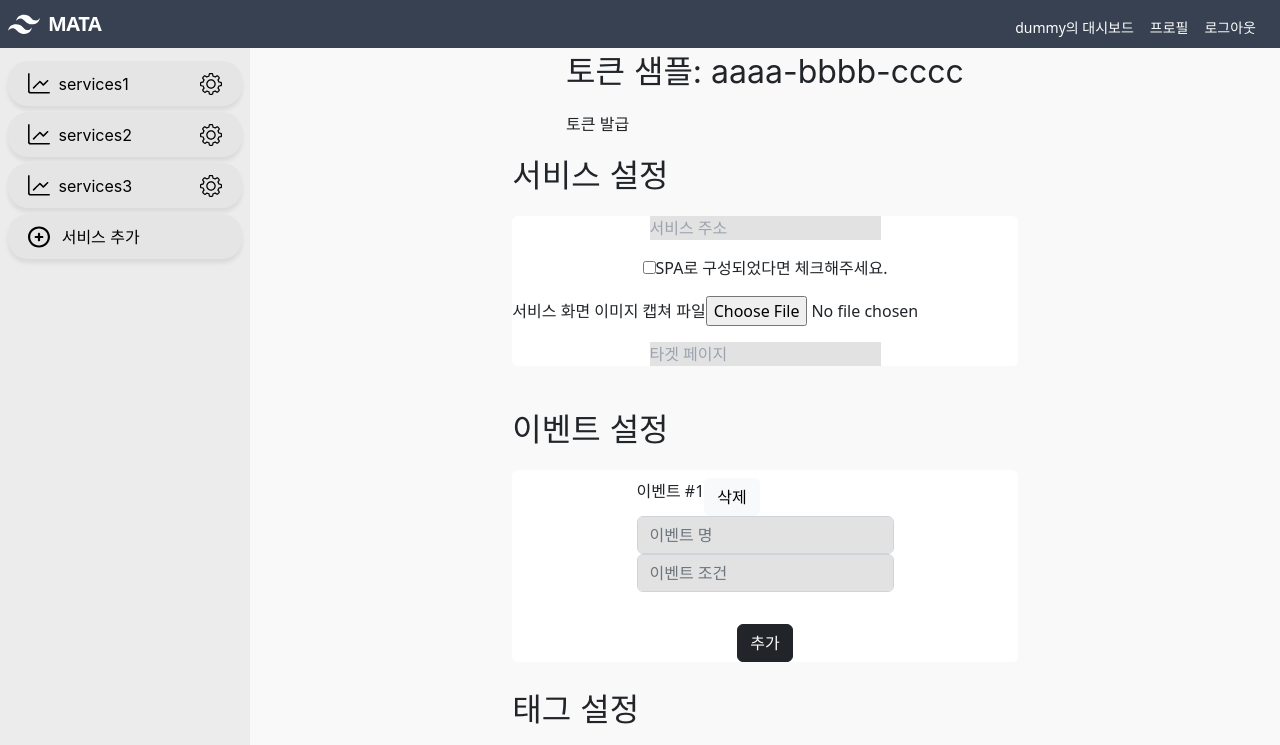
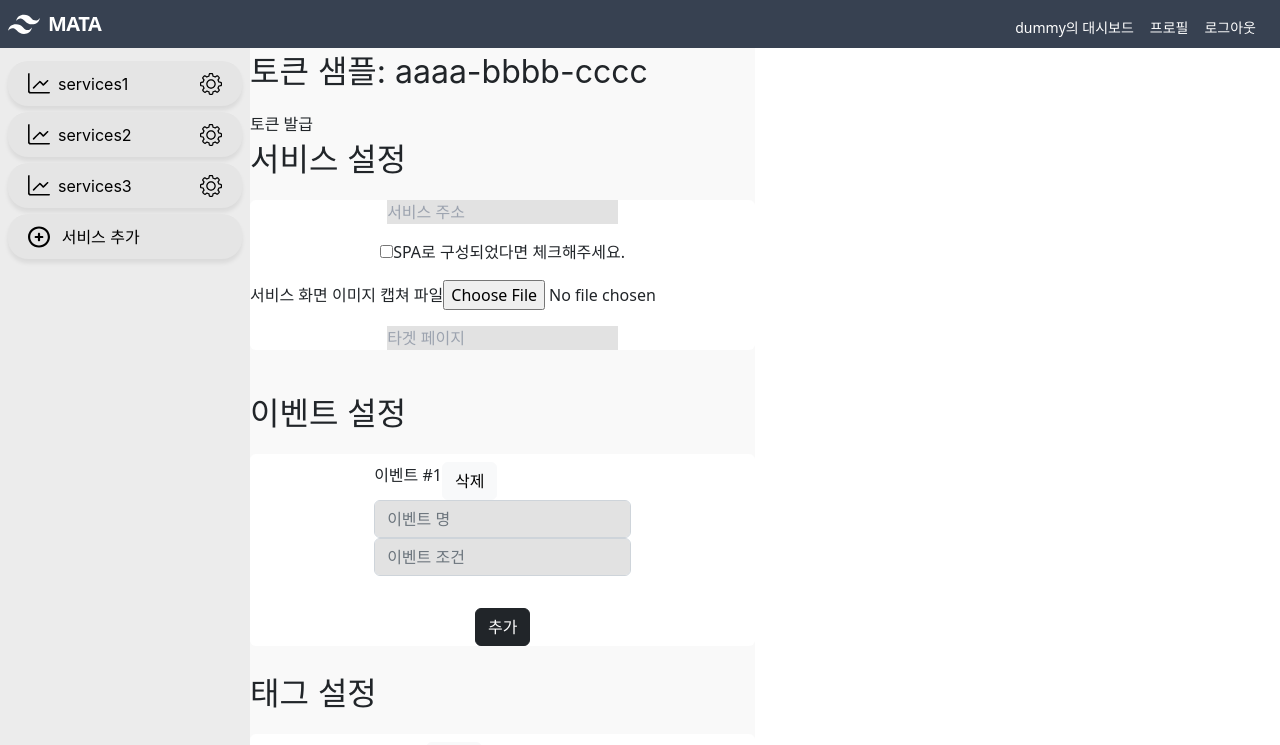
Before and after one commit to PolarbearHam/MATA2, a React (Create React App) app in the folder mata2/: page /service/1/setting in a window 1280 px wide. Shown: the top 745 px of the page. Built offline with nearby package versions, Linux system fonts and the light colour scheme; no server answers.

Commit message:
Feat: 페이지 제목 가져오기, Sidebar 디자인 개선

```diff
--- a/mata2/public/tagmanager.js
+++ b/mata2/public/tagmanager.js
@@ -109,6 +109,7 @@ export default class TagManager {
     })()
     this.events = this.injection.events;
     this.tags = this.injection.tags;
+    this.title = null;
     this.location = null;
     this.prevLocation = null;
     this.referrer = null;
@@ -181,6 +182,7 @@ export default class TagManager {
         targetName: (e && e.detail && e.detail['targetName']) ? e.detail['targetName'] : null,
         positionX: e && e.pageX ? e.pageX : null,
         positionY: e && e.pageY ? e.pageY : null,
+        title: this.title,
         location: this.location,
         referrer: this.referrer,
         timestamp: Date.now(),
@@ -194,11 +196,9 @@ export default class TagManager {
 
     // Tagmanager 부착/제거 로직
     this.attach = function () {
+      this.title = document.title;
       this.location = document.location.href;
-      console.log('location: '+this.location)
-      console.log('prev: '+this.prevLocation)
       this.referrer = this.spa ? (this.prevLocation ? this.prevLocation : document.referrer) : document.referrer;
-      console.log('referrer: '+this.referrer)
 
       let keys = Object.keys(this.tags);
       for (let i=0; i<keys.length; i++) { // 모든 태그 중
--- a/mata2/src/assets/tagmanager.js
+++ b/mata2/src/assets/tagmanager.js
@@ -109,6 +109,7 @@ export default class TagManager {
     })()
     this.events = this.injection.events;
     this.tags = this.injection.tags;
+    this.title = null;
     this.location = null;
     this.prevLocation = null;
     this.referrer = null;
@@ -181,6 +182,7 @@ export default class TagManager {
         targetName: (e && e.detail && e.detail['targetName']) ? e.detail['targetName'] : null,
         positionX: e && e.pageX ? e.pageX : null,
         positionY: e && e.pageY ? e.pageY : null,
+        title: this.title,
         location: this.location,
         referrer: this.referrer,
         timestamp: Date.now(),
@@ -194,11 +196,9 @@ export default class TagManager {
 
     // Tagmanager 부착/제거 로직
     this.attach = function () {
+      this.title = document.title;
       this.location = document.location.href;
-      console.log('location: '+this.location)
-      console.log('prev: '+this.prevLocation)
       this.referrer = this.spa ? (this.prevLocation ? this.prevLocation : document.referrer) : document.referrer;
-      console.log('referrer: '+this.referrer)
 
       let keys = Object.keys(this.tags);
       for (let i=0; i<keys.length; i++) { // 모든 태그 중
--- a/mata2/src/components/Sidebar.js
+++ b/mata2/src/components/Sidebar.js
@@ -4,6 +4,7 @@ import {Nav, NavItem, NavLink, Collapse} from 'reactstrap';
 import './Sidebar.css';
 import itemIcon from '../assets/item-project-icon.svg';
 import serviceAddIcon from '../assets/Service_add_icon.svg';
+import {Link} from "react-router-dom";
 
 const Sidebar = () => {
   const services=['services1','services2','services3']
@@ -24,7 +25,7 @@ const Sidebar = () => {
               </svg>
             </div>
             <NavLink href="/start" className='nav-link'>{service}</NavLink>
-            <div className='nav-item-settings'>
+            <NavLink href='/service/0/setting' className='nav-item-settings'>
               <svg fill="#000000" width="22px" version="1.1" id="Capa_1" viewBox="0 0 478.703 478.703">
                 <g>
                   <g>
@@ -33,7 +34,7 @@ const Sidebar = () => {
                   </g>
                 </g>
               </svg>
-            </div>
+            </NavLink>
           </NavItem>))}
           <NavItem className='nav-item-button'>
             <div className='nav-item-icon'>
--- a/mata2/src/layout/DashboardLayout.js
+++ b/mata2/src/layout/DashboardLayout.js
@@ -9,12 +9,11 @@ const DashboardLayout = (props) => {
       <Header state={props.state}/>
 
 
-      <div style={{ display: "flex", flexGrow: "1" }}>
+      <div className='flex'>
         <div>
         <Sidebar state={props.state}/>
         </div>
         {props.children}
-
       </div>
 
     </div>
--- a/mata2/src/views/ServiceCustom.css
+++ b/mata2/src/views/ServiceCustom.css
@@ -1,4 +1,4 @@
-#FormBackground{
+#form-background{
   background: #F9F9F9;
 }
 
--- a/mata2/src/views/ServiceCustom.js
+++ b/mata2/src/views/ServiceCustom.js
@@ -29,15 +29,16 @@ const ServiceCustom = () => {
   };
 
   return (
-    <div id='FormBackground' className='d-flex flex-column justify-content-center align-items-center flex-grow-1 gap-3'>
-      <div>
+    <div id='form-background' className=''>
+      <div className='w-1/2 md:w-full'>
+        <div className=''>
           <p>토큰 샘플: aaaa-bbbb-cccc</p>
           <button>토큰 발급</button>
         </div>
 
-      <Form >
+        <Form>
           <p>서비스 설정</p>
-        <FormGroup id='Service' className='d-flex flex-column justify-content-center align-items-center gap-3 bg-white rounded Service'>
+          <FormGroup id='service' className='d-flex flex-column justify-content-center align-items-center gap-3 bg-white rounded Service'>
 
           <label>
 
@@ -138,6 +139,7 @@ const ServiceCustom = () => {
           <Button color="primary">설정 저장 및 스크립트 발급</Button>
         </div>
       </div>
+    </div>
   );
 };
 
```
Lines whose indentation alone changed are shown as unchanged.
